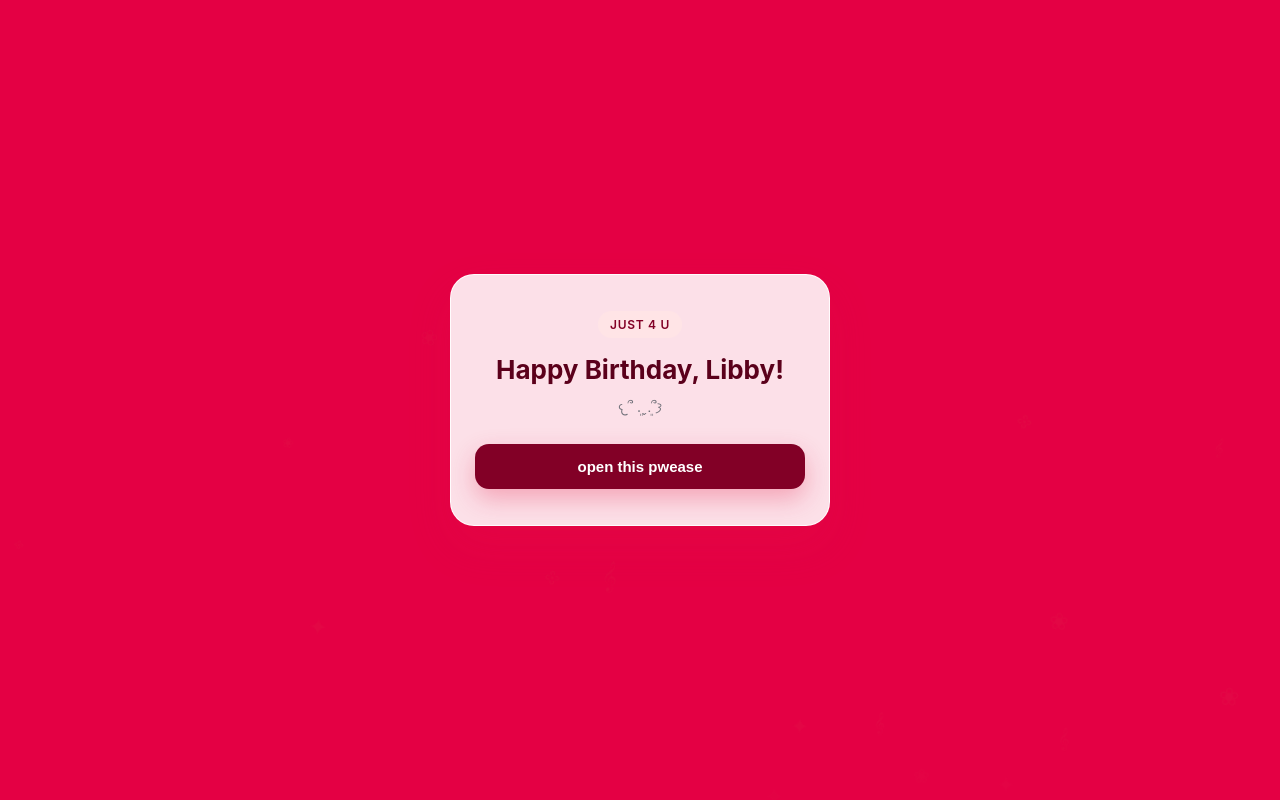
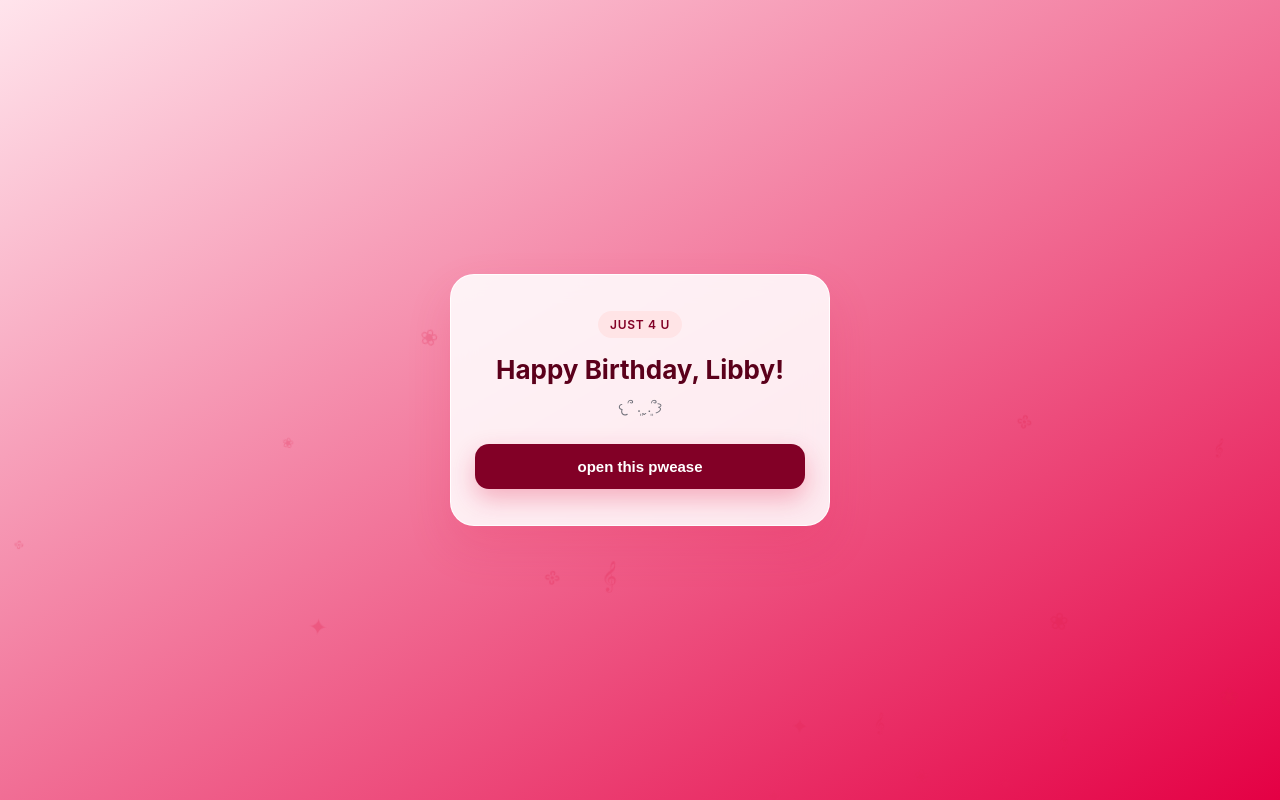
Before and after one commit to debbymariaa/happybirthdaylibbycantik, a plain HTML site: page index.html in a window 1280 px wide. Drawn offline with Linux system fonts and the light colour scheme.

Commit message:
Update index.html

```diff
--- a/index.html
+++ b/index.html
@@ -6,7 +6,7 @@
   <title>Selamat Ulang Tahun, Libby</title>
   <style>
     :root {
-      --bg-start: #e40044;
+      --bg-start: #ffe4ec;
       --bg-end: #e40044;
       --card-bg: #ffffff;
       --accent: #820026;
```
